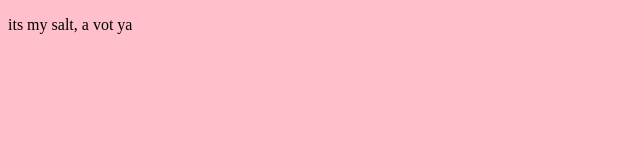
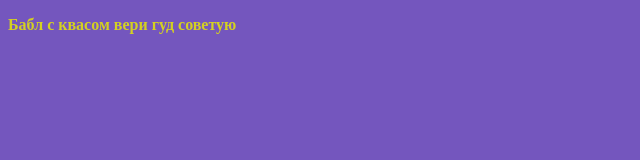
Before and after one commit to Poltokly/best_project, a plain HTML site: page index.html in a window 1280 px wide. Shown: the whole page, without its empty margins (0-640 px from the left). Drawn offline with Linux system fonts and the light colour scheme.

Commit message:
Вносим коммент про изменения

```diff
--- a/index.html
+++ b/index.html
@@ -5,8 +5,9 @@
     <meta http-equiv="X-UA-Compatible" content="IE=edge">
     <meta name="viewport" content="width=, initial-scale=1.0">
     <title>Document</title>
+    <link rel="stylesheet" href="style.css"
 </head>
 <body bgcolor="pink">
-    <p>its my salt, a vot ya</p>
+    <p>Бабл с квасом вери гуд советую</p>
 </body>
 </html>
--- /dev/null
+++ b/style.css
@@ -0,0 +1,8 @@
+
+body {
+    background-color: #7456be;
+}
+p{
+    color: #d4d121;
+    font-weight: bold;
+}
```
